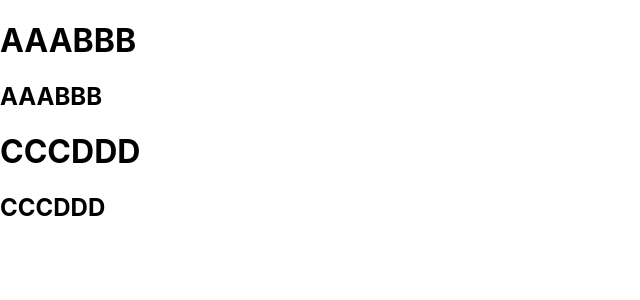
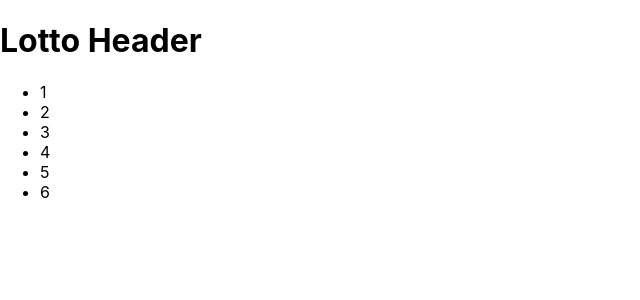
Before and after one commit to LTH4823/r00, a React (Create React App) app: page / in a window 1280 px wide. Shown: the top 300 px of the page, without its empty margins (0-640 px from the left). Built offline with nearby package versions, Linux system fonts and the light colour scheme.

Commit message:
React test2

```diff
--- a/src/App.js
+++ b/src/App.js
@@ -1,12 +1,20 @@
 
 import HelloName from "./components/HelloName";
+import ShowOddEven, {makeResult} from "./components/ShowOddEven";
+import LottoResult from "./components/lotto/LottoResult";
+import LottoHeader from "./components/lotto/LottoHeader";
 
 
 function App() {
+
+    const target = parseInt(Math.random()* 1000)
+
+    const temp = makeResult(target)
+
     return (
         <div>
-            <HelloName v1={"AAA"} v2={"BBB"} />
-            <HelloName v1={"CCC"} v2={"DDD"}/>
+            <LottoHeader/>
+            <LottoResult/>
         </div>
     );
 }
--- /dev/null
+++ b/src/components/ShowOddEven.js
@@ -0,0 +1,22 @@
+import React from 'react';
+
+
+export const makeResult = (num) => {
+    if (num % 2 ==0){
+        return <h2>EVEN</h2>
+    }else {
+        return <h2>ODD</h2>
+    }
+}
+
+const ShowOddEven = ({num}) => {
+
+    return (
+        <div>
+            <h1>Show Odd Even</h1>
+            {makeResult(num)}
+        </div>
+    );
+};
+
+export default ShowOddEven;
--- /dev/null
+++ b/src/components/lotto/LottoHeader.js
@@ -0,0 +1,11 @@
+import React from 'react';
+
+const LottoHeader = () => {
+    return (
+        <div>
+            <h1>Lotto Header</h1>
+        </div>
+    );
+};
+
+export default LottoHeader;
--- /dev/null
+++ b/src/components/lotto/LottoResult.js
@@ -0,0 +1,23 @@
+import React from 'react';
+import LottoHeader from "./LottoHeader";
+
+const LottoResult = (num) => {
+
+    const arr = [1, 2, 3, 4, 5, 6]
+
+    return (
+        <ul>
+            {makeList(arr)}
+        </ul>
+    );
+};
+
+const makeList = (arr) => {
+    if (!arr) {
+        return <li>배열이 비었음</li>
+    }
+    return arr.map(num => <li>{num}</li>)
+}
+
+
+export default LottoResult;
```
